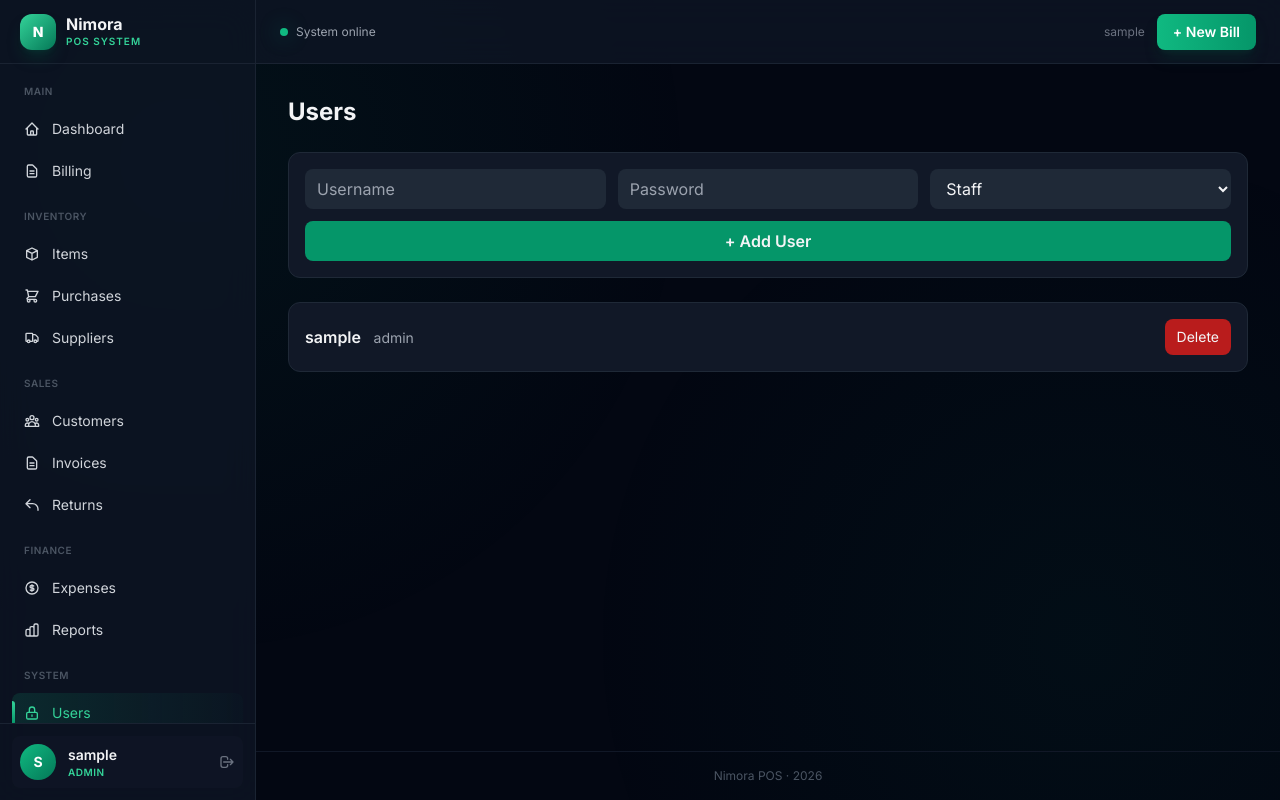
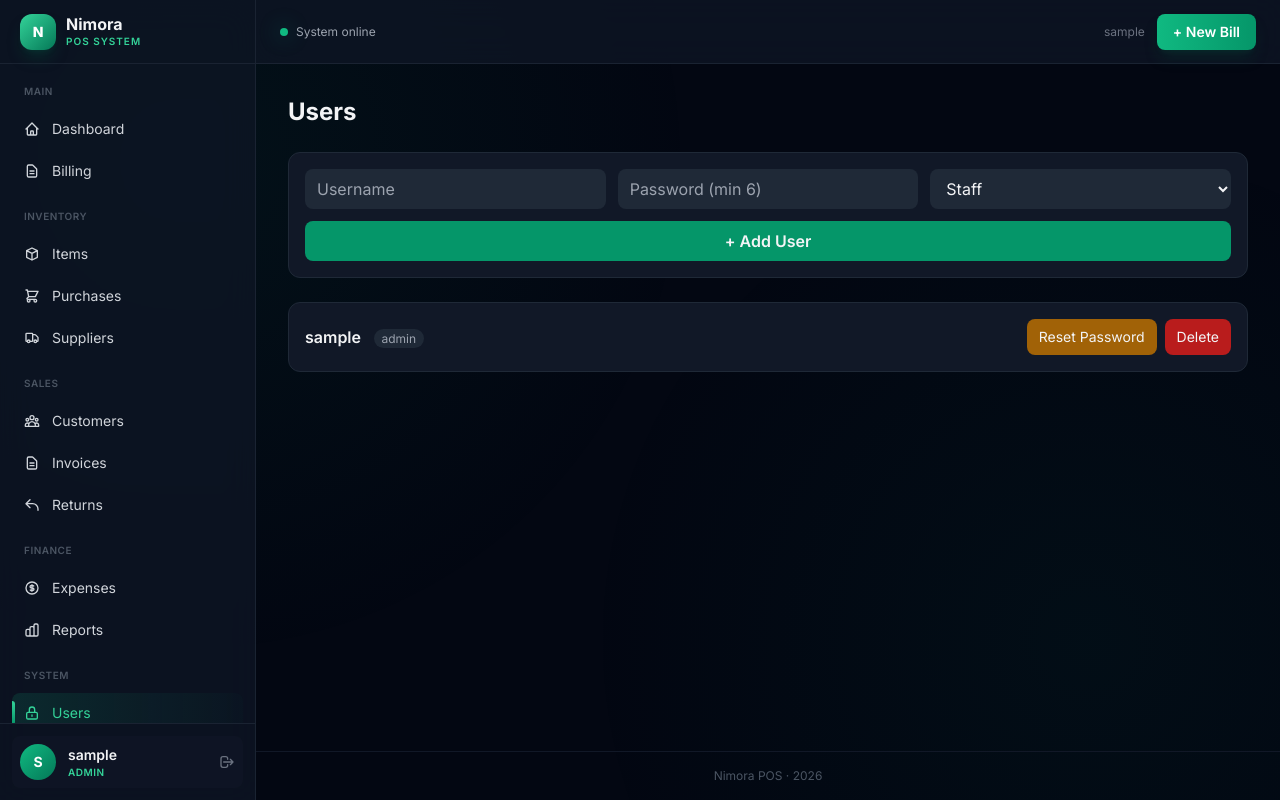
Before and after one commit to nimsara-web/Nimora-pos, a Flask app: page /users in a window 1280 px wide. Run offline with Flask 3, Linux system fonts and the light colour scheme; the visitor is signed in with stand-in values (Sample User, id 1); a database or web service that is not in the repository returns one stand-in record (values such as "Sample title"); some libraries are stand-ins or nearby versions.

Commit message:
Update users.html

```diff
--- a/templates/users.html
+++ b/templates/users.html
@@ -1,25 +1,40 @@
 {% extends "base.html" %}
 {% block content %}
 <h2 class="text-2xl font-bold mb-6 fade-in">Users</h2>
+
 <form method="POST" action="/users" class="bg-gray-900 rounded-xl p-4 mb-6 grid grid-cols-1 md:grid-cols-3 gap-3 border border-gray-800 fade-in">
     <input name="username" placeholder="Username" required class="bg-gray-800 rounded-lg px-3 py-2">
-    <input name="password" type="password" placeholder="Password" required class="bg-gray-800 rounded-lg px-3 py-2">
+    <input name="password" type="password" placeholder="Password (min 6)" required minlength="6" class="bg-gray-800 rounded-lg px-3 py-2">
     <select name="role" class="bg-gray-800 rounded-lg px-3 py-2">
         <option value="staff">Staff</option>
         <option value="admin">Admin</option>
     </select>
     <button type="submit" class="bg-emerald-600 hover:bg-emerald-500 transition rounded-lg px-4 py-2 font-semibold md:col-span-3">+ Add User</button>
 </form>
+
 <div class="space-y-2 fade-in">
     {% for u in users %}
-    <div class="bg-gray-900 rounded-xl p-4 flex justify-between items-center border border-gray-800">
-        <div>
-            <span class="font-semibold">{{ u.username }}</span>
-            <span class="text-sm text-gray-400 ml-2">{{ u.role }}</span>
+    <div class="bg-gray-900 rounded-xl p-4 border border-gray-800">
+        <div class="flex justify-between items-center flex-wrap gap-3">
+            <div>
+                <span class="font-semibold">{{ u.username }}</span>
+                <span class="text-xs px-2 py-0.5 rounded-full ml-2 {% if u.role == 'admin' %}bg-brand-900/50 text-brand-300{% else %}bg-gray-800 text-gray-400{% endif %}">
+                    {{ u.role }}
+                </span>
+            </div>
+            <div class="flex gap-2">
+                <button type="button" onclick="document.getElementById('reset-{{ u._id }}').classList.toggle('hidden')"
+                        class="bg-yellow-700 hover:bg-yellow-600 transition px-3 py-2 rounded-lg text-sm">Reset Password</button>
+                {% if u.username != 'admin' %}
+                <a href="/user/delete/{{ u._id }}" onclick="return confirm('Delete user?')" class="bg-red-700 hover:bg-red-600 transition px-3 py-2 rounded-lg text-sm">Delete</a>
+                {% endif %}
+            </div>
         </div>
-        {% if u.username != 'admin' %}
-        <a href="/user/delete/{{ u._id }}" onclick="return confirm('Delete user?')" class="bg-red-700 hover:bg-red-600 transition px-3 py-2 rounded-lg text-sm">Delete</a>
-        {% endif %}
+
+        <form method="POST" action="/user/reset-password/{{ u._id }}" id="reset-{{ u._id }}" class="hidden mt-3 flex gap-2">
+            <input name="new_password" type="password" placeholder="New password (min 6)" required minlength="6" class="flex-1 bg-gray-800 rounded-lg px-3 py-2 text-sm">
+            <button type="submit" class="bg-yellow-600 hover:bg-yellow-500 transition px-4 py-2 rounded-lg text-sm font-semibold">Set</button>
+        </form>
     </div>
     {% endfor %}
 </div>
```
